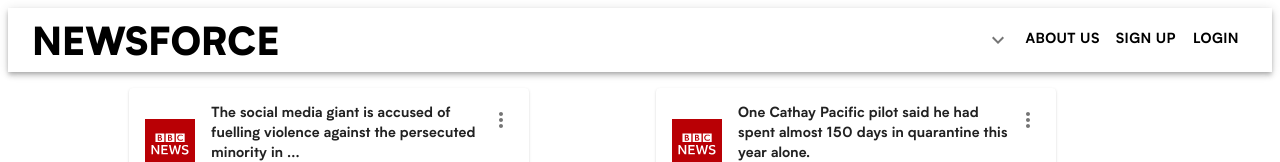
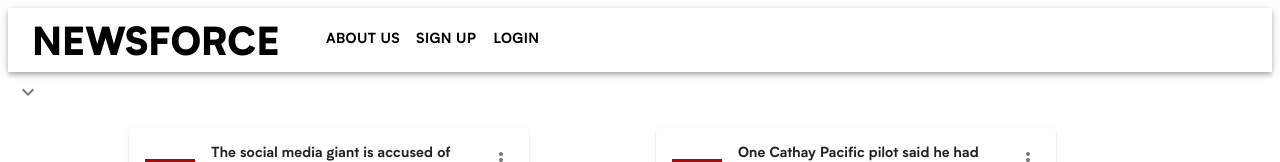
Before and after one commit to hamstercat007/newsforce-api-rails-lisa, a React (Create React App) app: page / in a window 1280 px wide. Shown: the top 162 px of the page. Built offline with nearby package versions, Linux system fonts and the light colour scheme; a web font is replaced by a local one.

Commit message:
extract nav to app.js

```diff
--- a/src/App.js
+++ b/src/App.js
@@ -5,10 +5,12 @@ import AboutUs from './components/AboutUs';
 import SignUp from './components/SignUp';
 import LogIn from './components/LogIn';
 import './App.css';
+import Navigation from './components/Navigation';
 
 function App() {
   return (
     <Router>
+      <Navigation />
       <>
         <Routes>
           <Route key={1} path="/" element={<Home />} />
--- a/src/components/AboutUs.js
+++ b/src/components/AboutUs.js
@@ -1,11 +1,8 @@
 import React from 'react';
 import Card from '@mui/material/Card';
 import CardContent from '@mui/material/CardContent';
-import Navigation from './Navigation';
 const AboutUs = () => {
   return (
-    <>
-      <Navigation />
     <Card
       sx={{ minWidth: 400 }}
       style={{
@@ -21,9 +18,7 @@ const AboutUs = () => {
         </h2>
 
         <p>Four aspirational students met at a software engineering school in London, UK.</p>
-          <p>
-            In a world of post-Brexit, Trump's fake news, and Covid misinformation, they realised the need for high quality news to educate people.
-          </p>
+        <p>In a world of post-Brexit, Trump's fake news, and Covid misinformation, they realised the need for high quality news to educate people.</p>
         <p>
           However, free access to News Apis is under threat. To meet rising costs, more news outlets are forced to charge for their News APIs usage.{' '}
         </p>
@@ -36,7 +31,6 @@ const AboutUs = () => {
         <h3>May the Newsforce be with you.</h3>
       </CardContent>
     </Card>
-    </>
   );
 };
 
--- a/src/components/Home.js
+++ b/src/components/Home.js
@@ -2,8 +2,13 @@ import React from 'react';
 import NewsCard from './NewsCard';
 import Grid from '@mui/material/Grid';
 import { useState, useEffect } from 'react';
-import Navigation from './Navigation';
 import SkeletonGrid from './SkeletonGrid';
+import Collapse from '@mui/material/Collapse';
+import ExpandMoreIcon from '@mui/icons-material/ExpandMore';
+import Divider from '@mui/material/Divider';
+import TagCloud from './TagCloud';
+import { styled } from '@mui/material/styles';
+import IconButton from '@mui/material/IconButton';
 
 const Home = () => {
   const [data, setData] = useState([]);
@@ -23,6 +28,23 @@ const Home = () => {
     'south-america',
     'africa',
   ]);
+
+  const [expanded, setExpanded] = React.useState(false);
+
+  const ExpandMore = styled((props) => {
+    const { expand, ...other } = props;
+    return <IconButton {...other} />;
+  })(({ theme, expand }) => ({
+    transform: !expand ? 'rotate(0deg)' : 'rotate(180deg)',
+    marginLeft: 'auto',
+    transition: theme.transitions.create('transform', {
+      duration: theme.transitions.duration.shortest,
+    }),
+  }));
+
+  const handleExpandClick = () => {
+    setExpanded(!expanded);
+  };
 
   const handleToggle = (inputValue) => {
     updateMapFill(inputValue);
@@ -54,7 +76,7 @@ const Home = () => {
   const updateMapFill = (item) => {
     let continent = document.getElementsByClassName(item);
     [].forEach.call(continent, function (cont) {
-      cont.style.fill === 'rgb(235, 235, 235)' ? (cont.style.fill = 'rgb(0, 0, 0)') : (cont.style.fill = 'rgb(235, 235, 235)');
+      cont.style.fill === 'rgb(195, 195, 195)' ? (cont.style.fill = 'rgb(0, 0, 0)') : (cont.style.fill = 'rgb(195, 195, 195)');
     });
   };
 
@@ -72,7 +94,15 @@ const Home = () => {
       {loading && <SkeletonGrid />}
       {!loading && (
         <>
-          <Navigation handleToggle={handleToggle} />
+          <ExpandMore expand={expanded} onClick={handleExpandClick} aria-expanded={expanded} aria-label="show more">
+            <ExpandMoreIcon />
+          </ExpandMore>
+          <Collapse in={expanded} timeout="auto" unmountOnExit>
+            <Divider light />
+            <div className="flex-row">
+              <TagCloud handleToggle={handleToggle} />
+            </div>
+          </Collapse>
           <Grid container spacing={0}>
             {toggleList.length < 9
               ? filteredResults &&
--- a/src/components/LogIn.js
+++ b/src/components/LogIn.js
@@ -20,8 +20,6 @@ const LogIn = () => {
   };
 
   return (
-    <>
-      <Navigation />
     <Container component="main" maxWidth="xs">
       <Card
         sx={{
@@ -54,12 +52,7 @@ const LogIn = () => {
             id="password"
             autoComplete="current-password"
           />
-            <Button
-              type="submit"
-              fullWidth
-              variant="contained"
-              sx={{ mt: 3, mb: 2 }}
-            >
+          <Button type="submit" fullWidth variant="contained" sx={{ mt: 3, mb: 2 }}>
             Log In
           </Button>
           <Link to="/signup" variant="body2">
@@ -68,7 +61,6 @@ const LogIn = () => {
         </Box>
       </Card>
     </Container>
-    </>
   );
 };
 
--- a/src/components/Navigation.js
+++ b/src/components/Navigation.js
@@ -3,34 +3,10 @@ import Button from '@mui/material/Button';
 import Toolbar from '@mui/material/Toolbar';
 import Box from '@mui/material/Box';
 import AppBar from '@mui/material/AppBar';
-import IconButton from '@mui/material/IconButton';
 import Typography from '@mui/material/Typography';
-import MenuIcon from '@mui/icons-material/Menu';
 import { useNavigate, Link } from 'react-router-dom';
-import { styled } from '@mui/material/styles';
-import Collapse from '@mui/material/Collapse';
-import ExpandMoreIcon from '@mui/icons-material/ExpandMore';
-import Divider from '@mui/material/Divider';
-import TagCloud from './TagCloud';
 
-const ExpandMore = styled((props) => {
-  const { expand, ...other } = props;
-  return <IconButton {...other} />;
-})(({ theme, expand }) => ({
-  transform: !expand ? 'rotate(0deg)' : 'rotate(180deg)',
-  marginLeft: 'auto',
-  transition: theme.transitions.create('transform', {
-    duration: theme.transitions.duration.shortest,
-  }),
-}));
-
-const Navigation = ({ handleToggle }) => {
-  const [expanded, setExpanded] = React.useState(false);
-
-  const handleExpandClick = () => {
-    setExpanded(!expanded);
-  };
-
+const Navigation = () => {
   const navigate = useNavigate();
 
   function handleAboutClick() {
@@ -47,16 +23,12 @@ const Navigation = ({ handleToggle }) => {
     <Box sx={{ flexGrow: 1 }}>
       <AppBar position="static" sx={{ backgroundColor: 'white', color: 'black' }}>
         <Toolbar>
-          <>
           <Typography variant="h3" component="div">
             <Link to="/" style={{ textDecoration: 'none', color: 'inherit' }} className="nav-title">
               NEWSFORCE
             </Link>
           </Typography>
-          </>
-          <ExpandMore expand={expanded} onClick={handleExpandClick} aria-expanded={expanded} aria-label="show more">
-            <ExpandMoreIcon />
-          </ExpandMore>
+          <>
             <Button color="inherit" onClick={handleAboutClick}>
               About Us
             </Button>
@@ -66,13 +38,8 @@ const Navigation = ({ handleToggle }) => {
             <Button color="inherit" onClick={handleLogInClick}>
               Login
             </Button>
+          </>
         </Toolbar>
-        <Collapse in={expanded} timeout="auto" unmountOnExit>
-          <Divider light />
-          <div className="flex-row">
-            <TagCloud handleToggle={handleToggle} />
-          </div>
-        </Collapse>
       </AppBar>
     </Box>
   );
--- a/src/components/SignUp.js
+++ b/src/components/SignUp.js
@@ -35,8 +35,6 @@ const SignUp = () => {
   };
 
   return (
-    <>
-      <Navigation />
     <Container component="main" maxWidth="xs">
       <Card
         sx={{
@@ -69,7 +67,6 @@ const SignUp = () => {
         </Box>
       </Card>
     </Container>
-    </>
   );
 };
 
```
Lines whose indentation alone changed are shown as unchanged.
